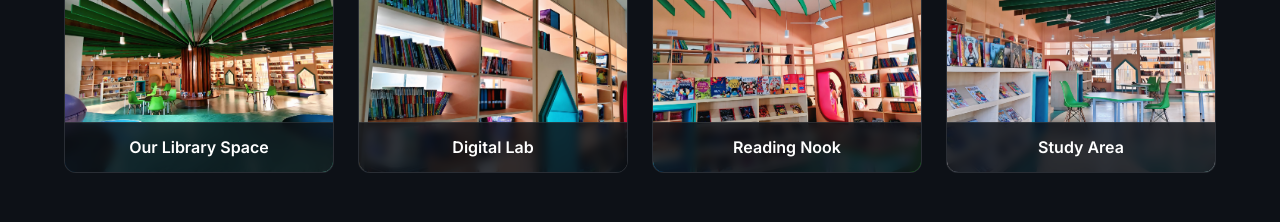
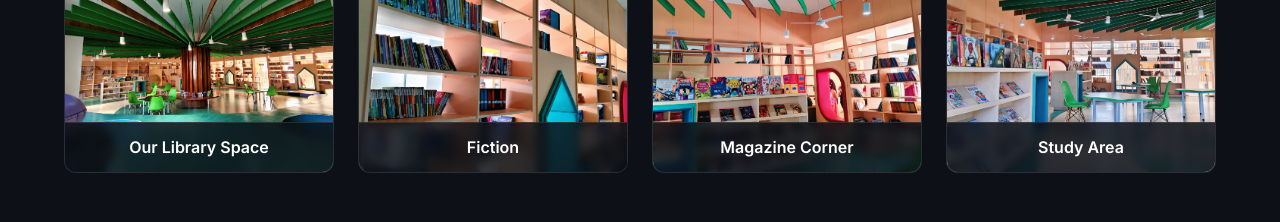
Before and after one commit to MrOkay13/harilib, a plain HTML site: page index.html in a window 1280 px wide. Shown: the part 2740-2962 px from the top of the page. Drawn offline with nearby package versions, Linux system fonts and the light colour scheme.

Commit message:
Add files via upload

```diff
--- a/index.html
+++ b/index.html
@@ -111,12 +111,12 @@
                 <div class="gallery-caption">Our Library Space</div>
             </div>
             <div class="gallery-item">
-                <img src="lib2.jpg" alt="Digital Lab">
-                 <div class="gallery-caption">Digital Lab</div>
+                <img src="lib2.jpg" alt="Fiction">
+                 <div class="gallery-caption">Fiction</div>
             </div>
             <div class="gallery-item">
-                <img src="lib3.jpg" alt="Reading Nook">
-                 <div class="gallery-caption">Reading Nook</div>
+                <img src="lib3.jpg" alt="Magazine Corner">
+                 <div class="gallery-caption">Magazine Corner</div>
             </div>
             <div class="gallery-item">
                 <img src="lib4.jpg" alt="Study Area">
```
